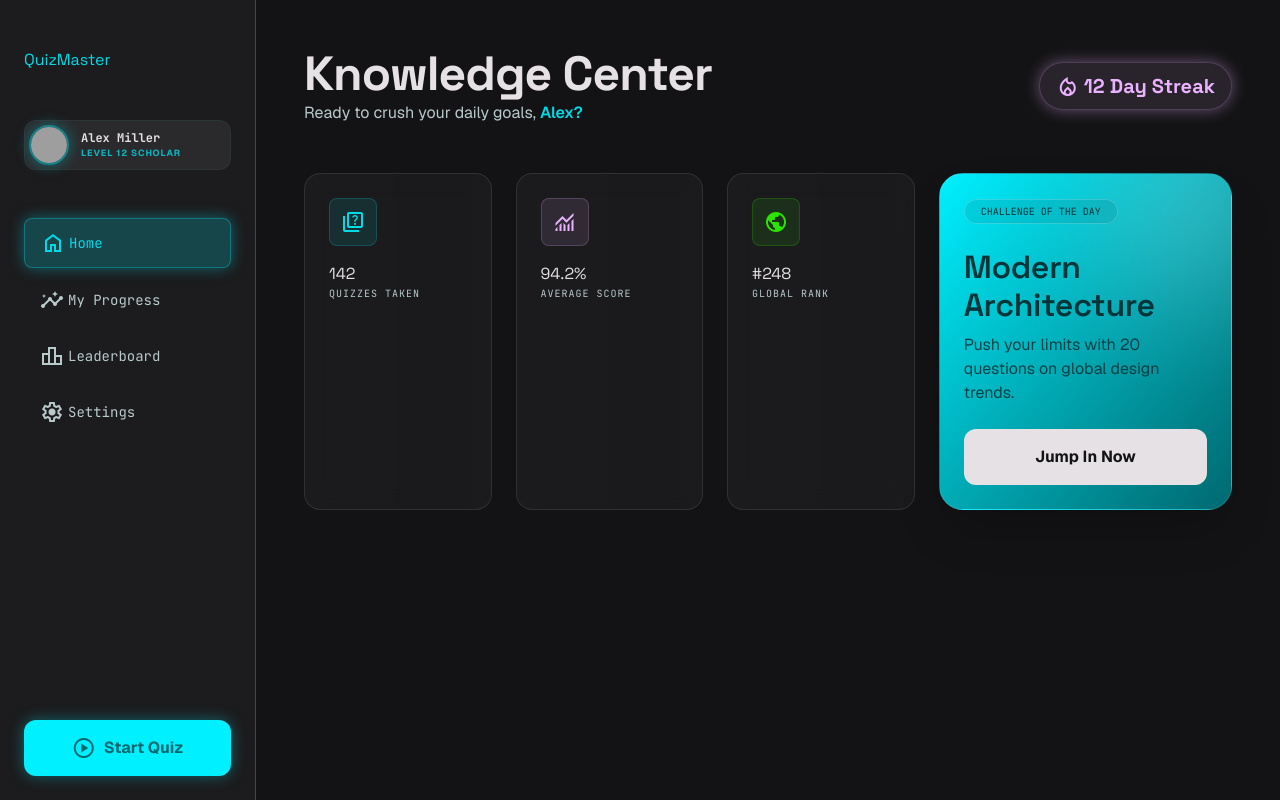
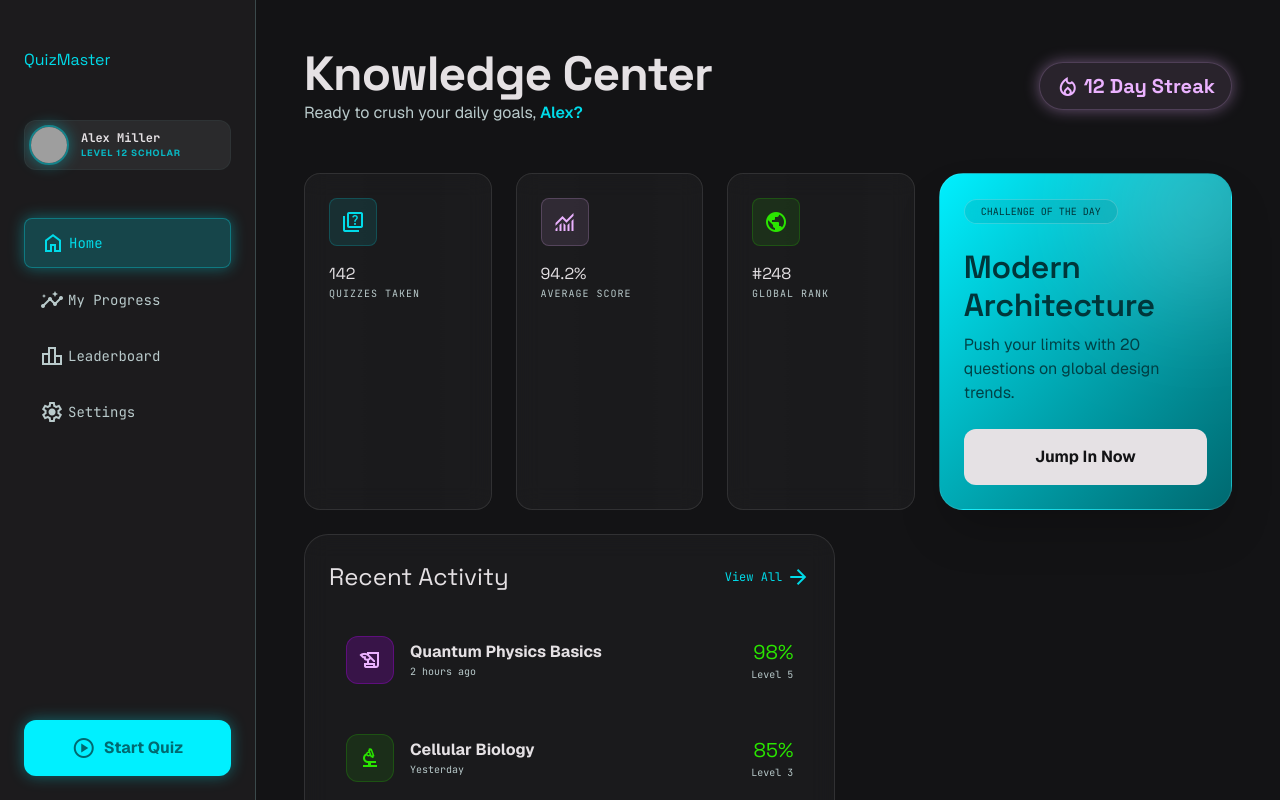
Before and after one commit to DoctorWolf69/quiz-master, a React (Vite) app: page / in a window 1280 px wide. Shown: the top 800 px of the page. Built offline with nearby package versions, Linux system fonts and the light colour scheme; grey boxes are pictures that could not be loaded.

Commit message:
feat(home): mount recent activity in bento grid

```diff
--- a/src/pages/Home.jsx
+++ b/src/pages/Home.jsx
@@ -1,5 +1,6 @@
 import StatsCards from "../components/StatsCards";
 import ChallengeCard from "../components/ChallengeCard";
+import RecentActivity from "../components/RecentActivity";
 
 function Home() {
   return (
@@ -30,6 +31,7 @@ function Home() {
       <div className="grid grid-cols-1 md:grid-cols-12 gap-gutter">
         <StatsCards />
         <ChallengeCard />
+        <RecentActivity />
       </div>
     </>
   );
```
